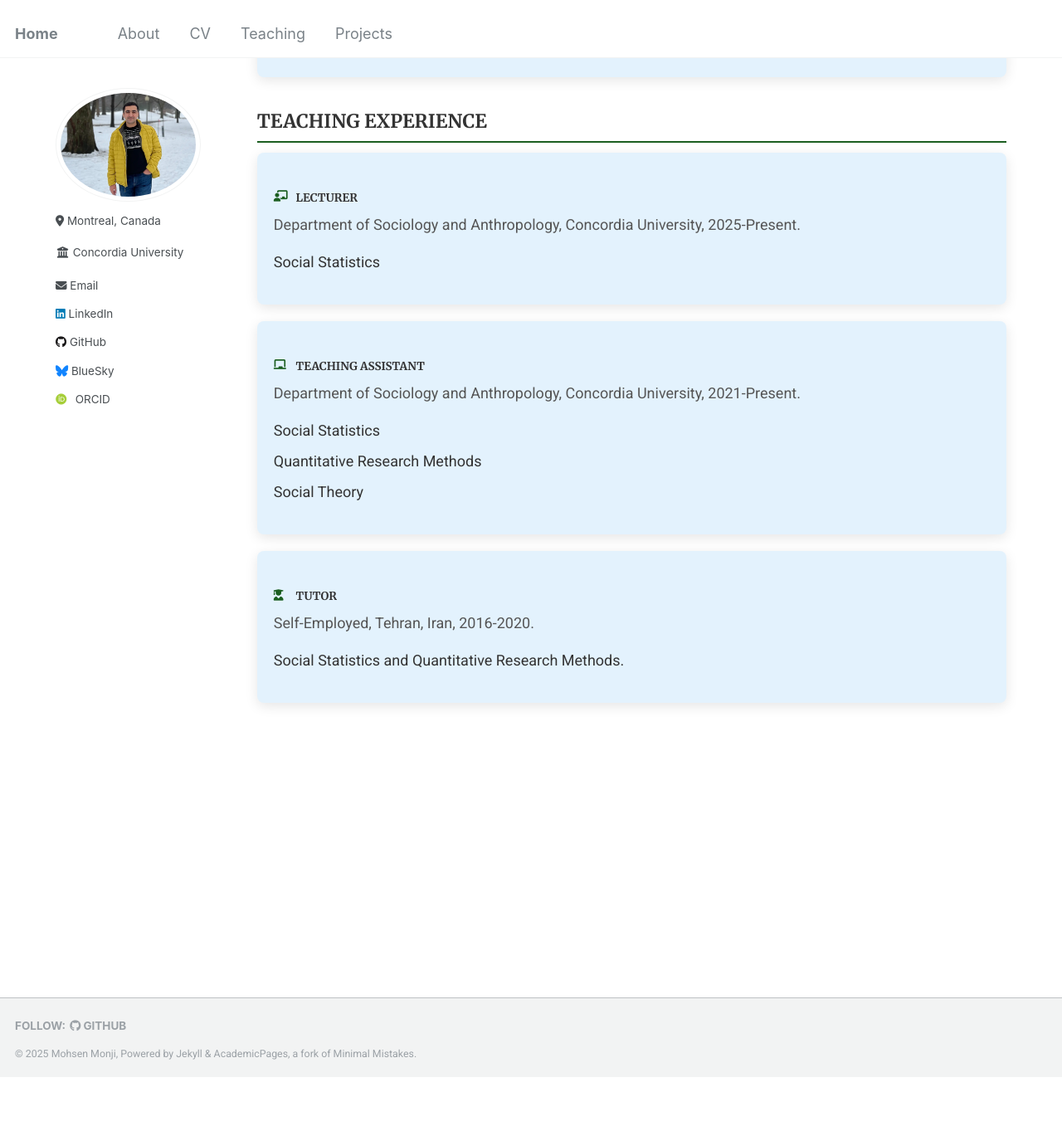
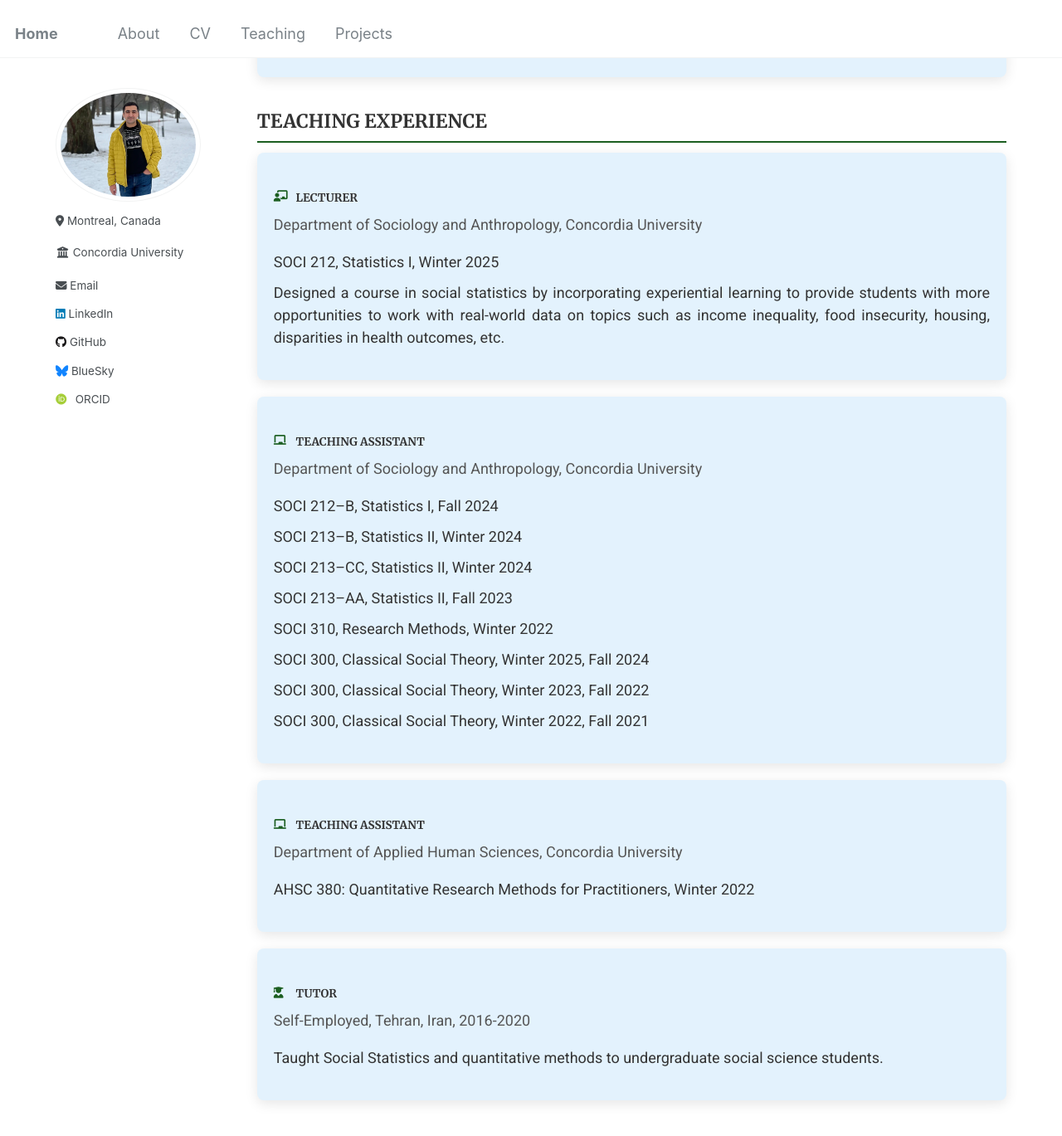
Before and after one commit to Mohsnmonji/mohsnmonji.github.io, a Jekyll site: the page built from _pages/teaching.md, in a window 1280 px wide and 1400 px high, scrolled down 436 px. Shown: the top 1369 px of the window at 83% size. Built offline with Jekyll 4.4.1, drawn with Linux system fonts in a browser that asks for light colours; some web fonts are replaced; before the commit the page ends 1734 px from its top, so only the background shows below that.

Commit message:
Update teaching.md

```diff
--- a/_pages/teaching.md
+++ b/_pages/teaching.md
@@ -80,27 +80,43 @@ author_profile: true
 
   <div class="teaching-card">
     <h4><i class="fas fa-chalkboard-teacher icon"></i> LECTURER</h4>
-    <p>Department of Sociology and Anthropology, Concordia University, 2025-Present.</p>
+    <p>Department of Sociology and Anthropology, Concordia University</p>
     <ul>
-      <li>Social Statistics</li>
+      <li>SOCI 212, Statistics I, Winter 2025</li>
+      <li>
+        Designed a course in social statistics by incorporating experiential learning to provide students with more opportunities to work with real-world data on topics such as income inequality, food insecurity, housing, disparities in health outcomes, etc.
+      </li>
     </ul>
   </div>
 
   <div class="teaching-card">
     <h4><i class="fas fa-chalkboard icon"></i> TEACHING ASSISTANT</h4>
-    <p>Department of Sociology and Anthropology, Concordia University, 2021-Present.</p>
+    <p>Department of Sociology and Anthropology, Concordia University</p>
     <ul>
-      <li>Social Statistics</li>
-      <li>Quantitative Research Methods</li>
-      <li>Social Theory</li>
+      <li>SOCI 212–B, Statistics I, Fall 2024</li>
+      <li>SOCI 213–B, Statistics II, Winter 2024</li>
+      <li>SOCI 213–CC, Statistics II, Winter 2024</li>
+      <li>SOCI 213–AA, Statistics II, Fall 2023</li>
+      <li>SOCI 310, Research Methods, Winter 2022</li>
+      <li>SOCI 300, Classical Social Theory, Winter 2025, Fall 2024</li>
+      <li>SOCI 300, Classical Social Theory, Winter 2023, Fall 2022</li>
+      <li>SOCI 300, Classical Social Theory, Winter 2022, Fall 2021</li>
+    </ul>
+  </div>
+
+  <div class="teaching-card">
+    <h4><i class="fas fa-chalkboard icon"></i> TEACHING ASSISTANT</h4>
+    <p>Department of Applied Human Sciences, Concordia University</p>
+    <ul>
+      <li>AHSC 380: Quantitative Research Methods for Practitioners, Winter 2022</li>
     </ul>
   </div>
 
   <div class="teaching-card">
     <h4><i class="fas fa-user-graduate icon"></i> TUTOR</h4>
-    <p>Self-Employed, Tehran, Iran, 2016-2020.</p>
+    <p>Self-Employed, Tehran, Iran, 2016-2020</p>
     <ul>
-      <li>Social Statistics and Quantitative Research Methods.</li>
+      <li>Taught Social Statistics and quantitative methods to undergraduate social science students.</li>
     </ul>
   </div>
 </div>
```
